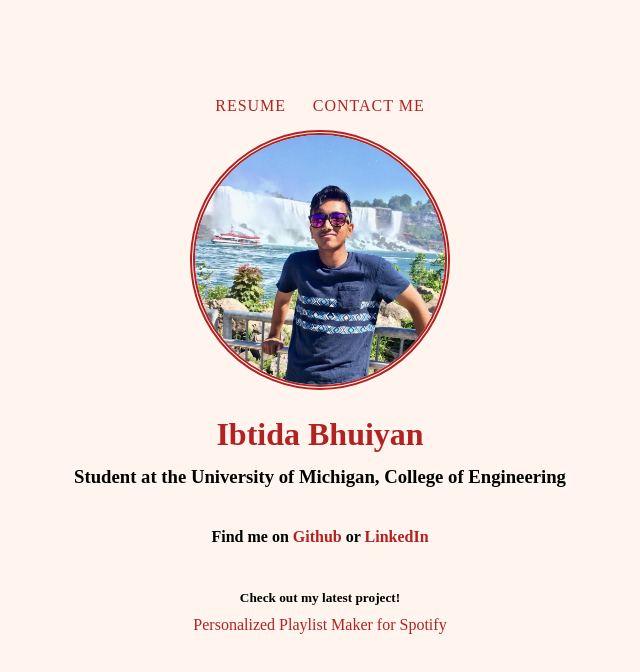
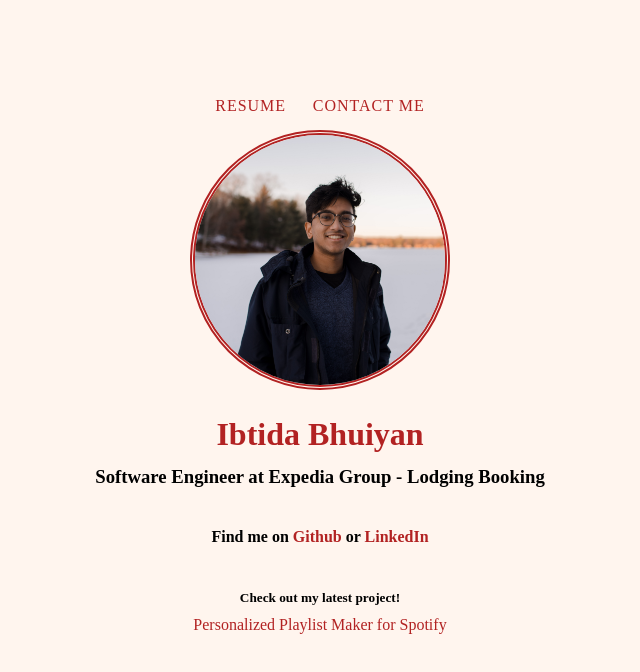
Before and after one commit to ibhuiyan17/ibhuiyan17.github.io, a plain HTML site: page index.html in a window 1280 px wide. Shown: the whole page, without its empty margins (320-960 px from the left). Drawn offline with Linux system fonts and the light colour scheme.

Commit message:
Updated job and propic

```diff
--- a/index.html
+++ b/index.html
@@ -20,14 +20,15 @@
             <div class="top-links">
                 <div class="bracket-link">
                     <a href="Resume.pdf" target="_blank">Resume</a>
-                    <a href="mailto:ibhuiyan@umich.edu">Contact Me</a>
+                    <a href="mailto:ibtidab@gmail.com">Contact Me</a>
                 </div>
             </div>
             <div class="profile-pic">
-                <img src="img/propic2.jpg" alt="me">
+                <img src="img/propic3.jpg" alt="me">
             </div>
             <h1>Ibtida Bhuiyan</h1>
-            <h3>Student at the University of Michigan, College of Engineering</h3>
+            <!-- <h3>Student at the University of Michigan, College of Engineering</h3> -->
+            <h3>Software Engineer at Expedia Group - Lodging Booking</h3>
             <h4>Find me on
                 <a href="https://github.com/ibhuiyan17" target="_blank">Github</a>
                 or
```
Also changed, not shown: img/propic3.jpg (added).
